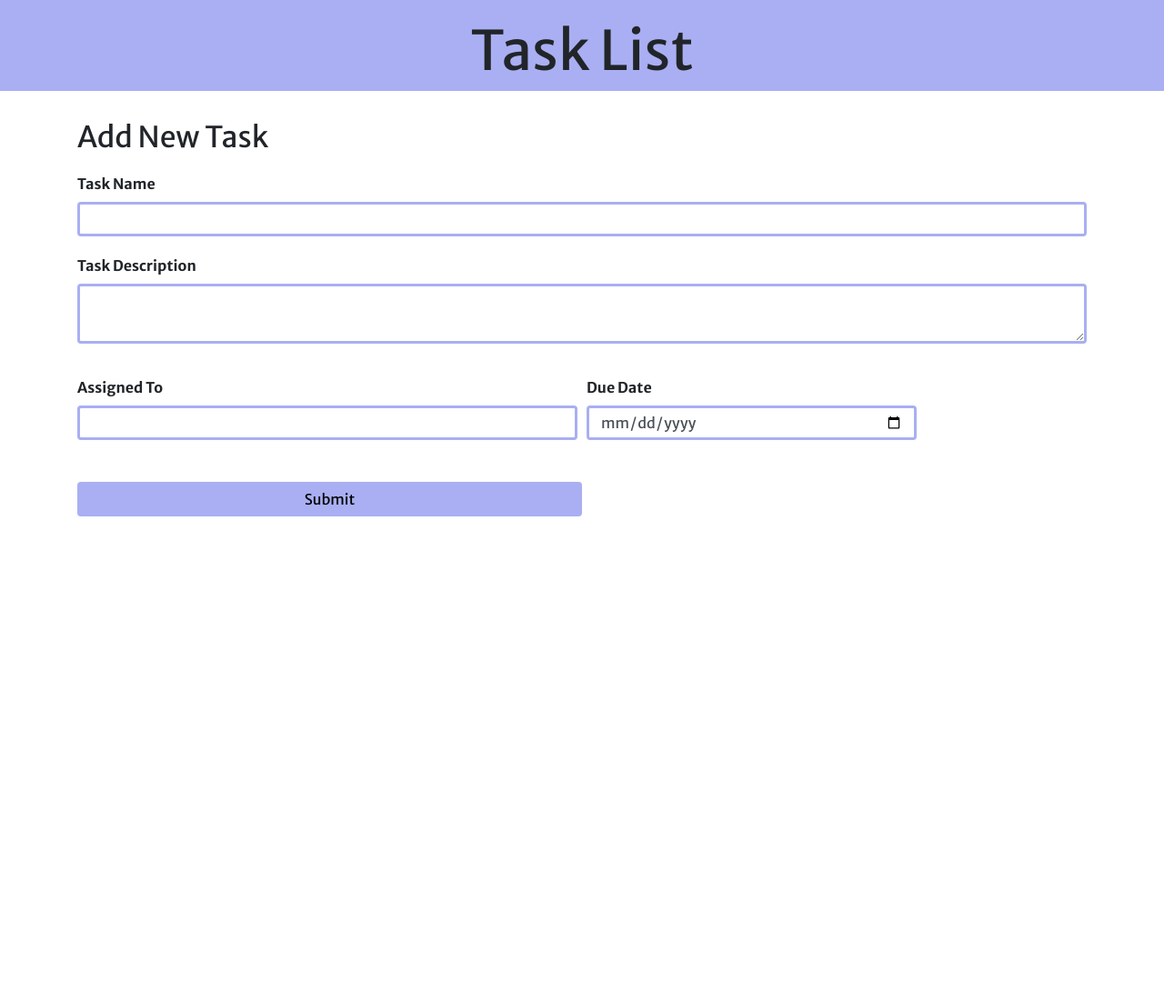
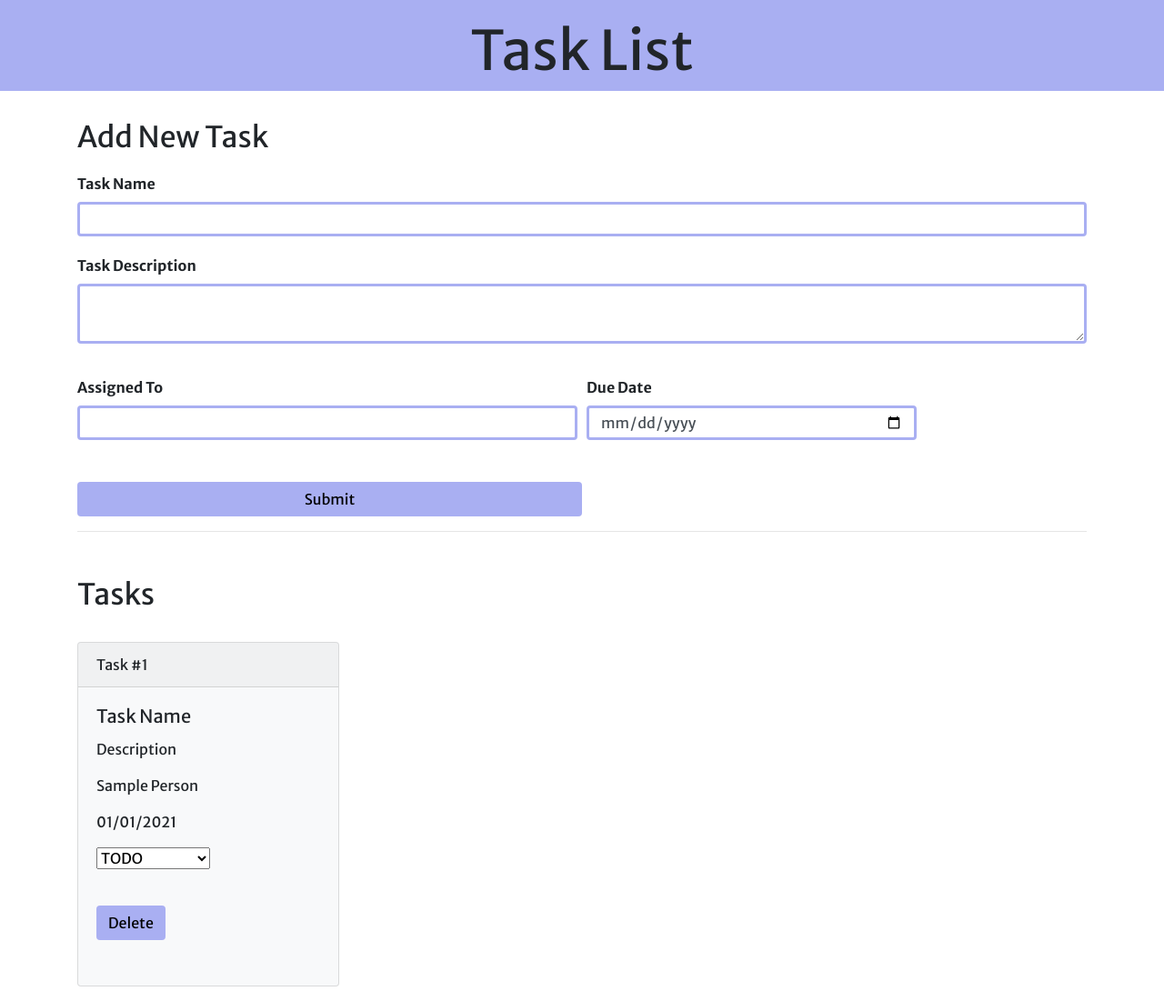
Before and after one commit to jacquetta/task_list, a plain HTML site: page index.html in a window 1280 px wide. Shown: the whole page at 91% size. Before the commit the page ends 800 px from the top, so only its background shows below. Drawn offline with nearby package versions, Linux system fonts and the light colour scheme.

Commit message:
added task card

```diff
--- a/index.html
+++ b/index.html
@@ -23,7 +23,7 @@
         </div>
     </header>
     <main class="container">
-        <section>
+        <section class="task-form">
             <h2>Add New Task</h2>
             <form>
                 <div class="form-group">
@@ -49,6 +49,30 @@
                 <button type="submit" class="btn col-md-6">Submit</button>
             </form>
         </section>
+        <hr>
+        <section class="card-list">
+            <h2>Tasks</h2>
+            <br>
+            <div class="card bg-light mb-3" style="max-width: 18rem;">
+                <div class="card-header">Task #1</div>
+                <div class="card-body">
+                  <h5 class="card-title">Task Name</h5>
+                  <p class="card-text">Description</p>
+                  <p class="card-text">Sample Person</p>
+                  <p class="card-text">01/01/2021</p>
+                  <select name="statusTask" id="statusTask">
+                      <option value="todo">TODO</option>
+                      <option value="inProgress">IN PROGRESS</option>
+                      <option value="review">REVIEW</option>
+                      <option value="done">DONE</option>
+                  </select>
+                </div>
+            <div class="deleteBtn">
+                <button type="submit" class="btn">Delete</button>
+            </div>
+        </div>
+              </div>
+        </section>
     </main>
 
 
--- a/resources/css/style.css
+++ b/resources/css/style.css
@@ -32,3 +32,12 @@ label {
     color:black;
     background-color: #a9aff2;
 }
+
+.card-list {
+    margin-top: 50px;
+
+}
+
+.deleteBtn button {
+    margin: 20px 20px 50px 20px;
+}
```
